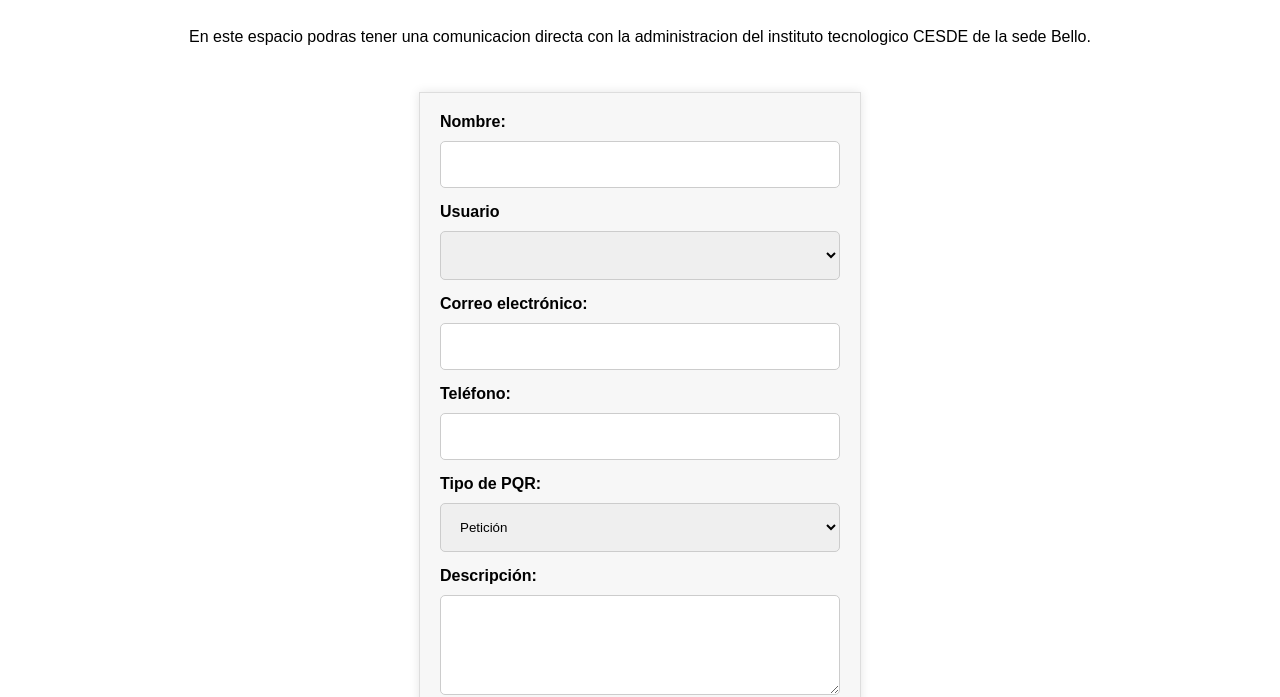
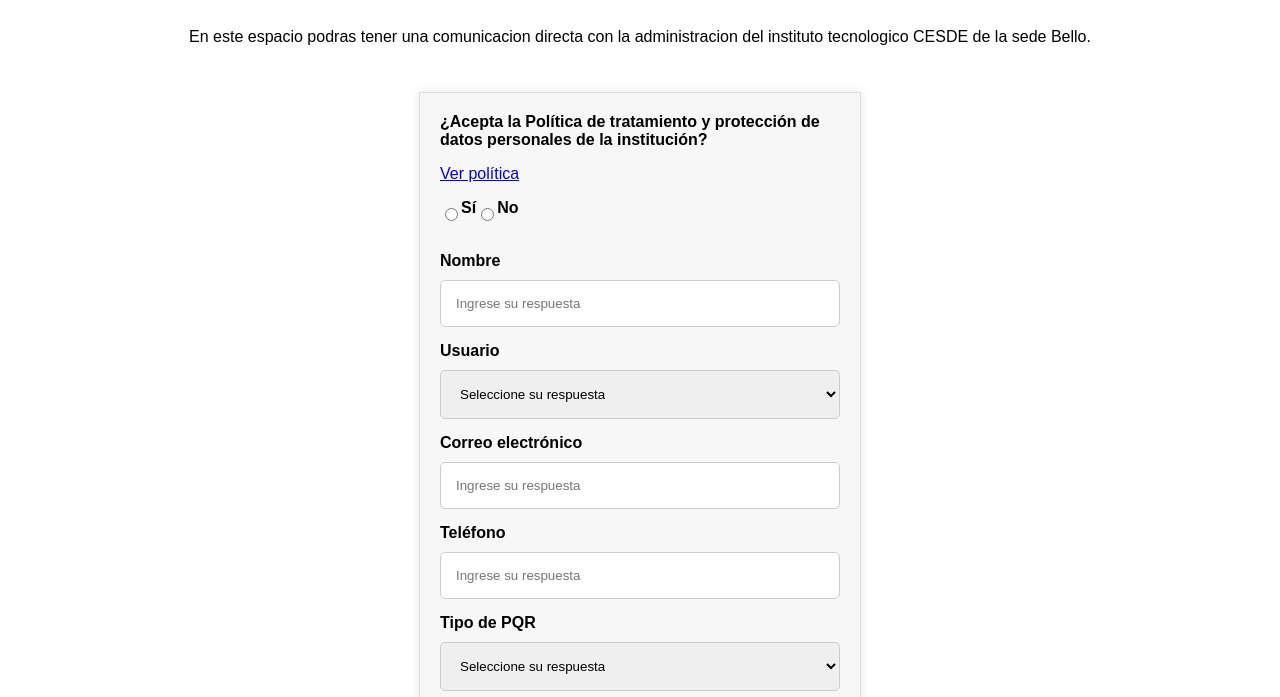
Before and after one commit to VictorPolo28/PQR-Cesde, a plain HTML site: page formulario.html in a window 1280 px wide. Shown: the part 103-800 px from the top of the page. Drawn offline with Linux system fonts and the light colour scheme.

Commit message:
se agrego lo necesario

```diff
--- a/anonimostyles.css
+++ b/anonimostyles.css
@@ -47,8 +47,8 @@ label {
     font-weight: bold;
 }
 
-input,[type="email"],
-input,[type="tel"],
+input[type="email"],
+input[type="tel"],
 textarea,
 select {
 	width: 100%;
@@ -57,6 +57,13 @@ select {
 	border: 1px solid #ccc;
     border-radius: 5px;
     box-sizing: border-box;
+
+}
+
+.politica {
+    margin-bottom: 25px;
+    display: flex;
+    align-items: center;
 
 }
 
@@ -72,15 +79,16 @@ textarea{
     align-items: center;
 }
 
-button[type="submit"]{
+button{
     background-color: #333;
     color: #fff;
     padding: 15px 50px;
     border-radius: 5px;
     cursor: pointer;
+	margin: 0 10px 0 0;
 
 }
 
-button[type="submit"]:hover {
+button:hover {
 	background-color: #444;
 }
--- a/formulario.css
+++ b/formulario.css
@@ -60,6 +60,14 @@ select {
 	box-sizing: border-box;
 }
 
+
+.politica {
+    margin-bottom: 25px;
+    display: flex;
+    align-items: center;
+
+}
+
 textarea{
 
 	max-width: 100%;
@@ -75,7 +83,7 @@ textarea{
 }
 
 
-button[type="submit"] {
+button {
 
 	background-color: #333;
 	color: #fff;
@@ -83,10 +91,11 @@ button[type="submit"] {
 	border: none;
 	border-radius: 5px;
 	cursor: pointer;
+	margin: 0 10px 0 0;
 
 }
 
-button[type="submit"]:hover {
+button:hover {
 	background-color: #444;
 
 }
--- a/formulario.html
+++ b/formulario.html
@@ -22,12 +22,28 @@
 			<div class="formulario">
 
 
-				<label for="nombre">Nombre:</label>
-				<input type="text" id="nombre" name="nombre" required>
+				<label>¿Acepta la <strong>Política de tratamiento y protección de datos personales</strong> de la
+					institución?</label>
+
+				<p><a
+						href="https://www.cesde.edu.co/wp-content/uploads/2023/08/Politica-Proteccion-Datos-Personales-Agosto-2023-PDF.pdf">
+						Ver política
+					</a></p>
+
+				<div class="politica">
+					<input type="radio" id="acepta_si" name="terminos" value="si"  required >
+					<label for="acepta_si">Sí</label>
+
+					<input type="radio" id="acepta_no" name="terminos" value="no" >
+					<label for="acepta_no">No</label>
+				</div>
+
+				<label for="nombre">Nombre</label>
+				<input type="text" id="nombre" name="nombre"  placeholder="Ingrese su respuesta" required>
 
                 <label for="tipo de usuario"> Usuario</label>
-				<select id="tipo-usuario" name="tipo-usuario">
-					<option value="Elegir"></option>
+				<select id="tipo-usuario" name="tipo-usuario" required>
+					<option value="">Seleccione su respuesta</option>
 					<option value="estudiante">Estudiante</option>
                     <option value="Egresado">Egresado</option>
                     <option value="docente">Docente</option>
@@ -35,23 +51,24 @@
                 </select>
 
 
-				<label for="correo">Correo electrónico:</label>
-				<input type="email" id="correo" name="correo" required>
+				<label for="correo">Correo electrónico</label>
+				<input type="email" id="correo" name="correo"  placeholder="Ingrese su respuesta" required>
 
-				<label for="telefono">Teléfono:</label>
-				<input type="tel" id="telefono" name="telefono">
+				<label for="telefono">Teléfono</label>
+				<input type="tel" id="telefono" name="telefono"  placeholder="Ingrese su respuesta" required>
 
-				<label for="tipo-pqr">Tipo de PQR:</label>
-				<select id="tipo-pqr" name="tipo-pqr">
+				<label for="tipo-pqr">Tipo de PQR</label>
+				<select id="tipo-pqr" name="tipo-pqr" required>
+					<option value="">Seleccione su respuesta</option>
 					<option value="petición">Petición</option>
 					<option value="queja">Queja</option>
                     <option value="reclamo">Reclamo</option>
                     <option value="reclamo">Sugerencias</option>
                     <option value="reclamo">Felicitaciones</option>
 				</select>
-				<label for="descripcion">Descripción:</label>
-				<textarea id="descripcion" name="descripcion" required></textarea>
-				<div class="contenedor_enviar"><button type="submit">Enviar</button></div>
+				<label for="descripcion">Descripción</label>
+				<textarea id="descripcion" name="descripcion"  placeholder="Ingrese su respuesta" required></textarea>
+				<div class="contenedor_enviar"><button type="submit">Enviar</button> <button type="reset">Resetear</button></div>
 			</div>
 
 			<div>
--- a/userstyle.css
+++ b/userstyle.css
@@ -9,7 +9,7 @@ height: 100vh;
 margin: 0;
 }
 
-.form-container{
+.from-container{
     background-color: #fff;
     padding: 20px;
     border-radius: 8px;
```
Also changed, not shown: anonimo.html (+27 -10 lines), index.html (+1 -1 lines), usuarioy.html (+3 -3 lines).
